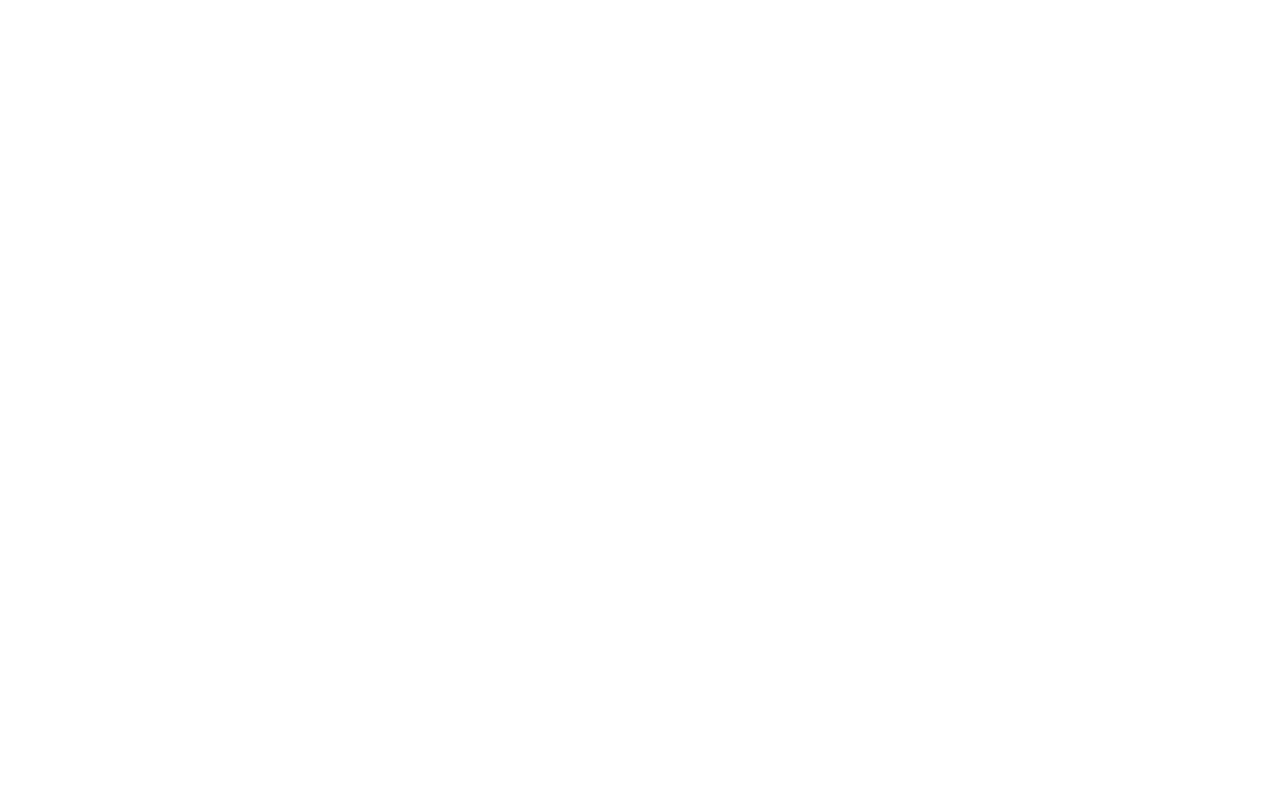
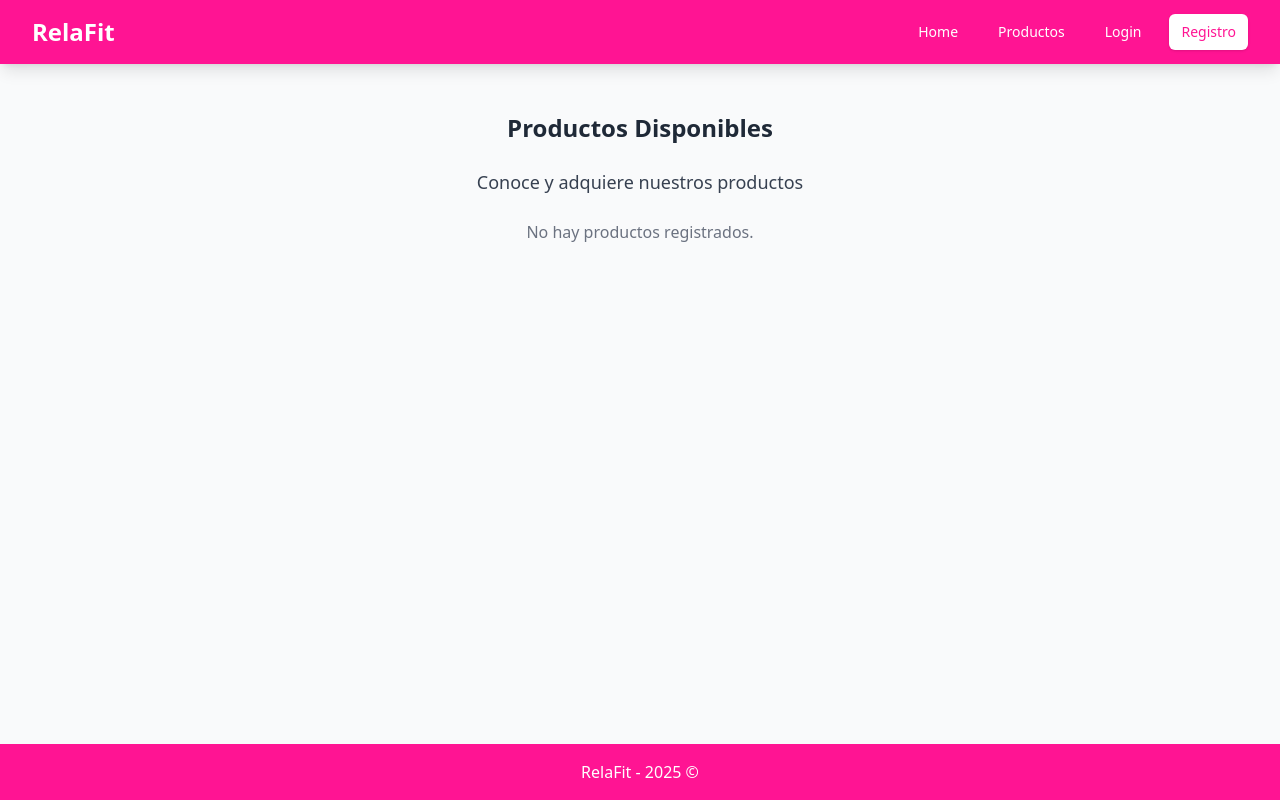
Before and after one commit to MariaAcevedo11/RelaFit, a Django app: page /producto/ in a window 1280 px wide. Before the commit the page is empty. Run offline with Django 5.2, Linux system fonts and the light colour scheme; parts of the project's set-up code (start-up, migrations or seed data) failed here and were passed over; some libraries are stand-ins or nearby versions.

Commit message:
Producto html agregado

```diff
--- a/Sesion/templates/base.html
+++ b/Sesion/templates/base.html
@@ -34,6 +34,10 @@
                         <a href="{% url 'home' %}"
                         class="text-white hover:bg-pink-bright-dark hover:text-white px-3 py-2 rounded-md text-sm font-medium transition duration-300 ease-in-out transform hover:scale-105">
                             Home
+                        </a>
+                        <a href="{% url 'producto' %}"
+                        class="text-white hover:bg-pink-bright-dark hover:text-white px-3 py-2 rounded-md text-sm font-medium transition duration-300 ease-in-out transform hover:scale-105">
+                            Productos
                         </a>
                         <a href="{% url 'login' %}"
                         class="text-white hover:bg-pink-bright-dark hover:text-white px-3 py-2 rounded-md text-sm font-medium transition duration-300 ease-in-out transform hover:scale-105">
--- a/Sesion/templates/producto.html
+++ b/Sesion/templates/producto.html
@@ -0,0 +1,60 @@
+{% extends "base.html" %}
+
+{% block content %}
+<div class="max-w-7xl mx-auto py-6 sm:px-6 lg:px-8">
+    <h2 class="text-2xl font-bold text-gray-800 mb-6 text-center">Productos Disponibles</h2>
+    <h3 class="text-lg font-light text-gray-700 mb-6 text-center">Conoce y adquiere nuestros productos</h3>
+
+    <!-- Grid de productos -->
+    <div class="grid grid-cols-1 sm:grid-cols-2 lg:grid-cols-3 gap-6">
+        {% for producto in productos %}
+        <div onclick="document.getElementById('sidebar-{{ producto.idProducto }}').classList.remove('translate-x-full')"
+             class="bg-white rounded-2xl shadow-md p-5 cursor-pointer transition duration-300 ease-in-out transform hover:scale-105 hover:shadow-lg">
+
+            <!-- Imagen uniforme -->
+            {% if producto.imagenProducto %}
+            <div class="w-full h-40 overflow-hidden rounded-xl mb-3">
+                <img src="{{ producto.imagenProducto.url }}" alt="{{ producto.tipoProducto }}" class="w-full h-full object-cover">
+            </div>
+            {% else %}
+            <div class="w-full h-40 bg-gray-200 flex items-center justify-center rounded-xl mb-3 text-gray-500">
+                Sin imagen
+            </div>
+            {% endif %}
+
+            <!-- Información visible en la tarjeta -->
+            <h3 class="text-lg font-semibold text-pink-bright">{{ producto.tipoProducto }}</h3>
+            <p class="text-sm text-gray-600">Marca: {{ producto.marcaProducto }}</p>
+            <p class="text-sm text-gray-600">Cantidad: {{ producto.cantidadDeProducto }}</p>
+            <p class="text-sm text-gray-600">Vence: {{ producto.fechaVencimientoProducto }}</p>
+        </div>
+        {% empty %}
+        <p class="text-center text-gray-500 col-span-3">No hay productos registrados.</p>
+        {% endfor %}
+    </div>
+</div>
+
+<!-- Sidebars de productos -->
+{% for producto in productos %}
+<div id="sidebar-{{ producto.idProducto }}" class="fixed top-0 right-0 h-full w-96 bg-white shadow-2xl transform translate-x-full transition-transform duration-300 z-50 overflow-y-auto">
+    <div class="p-6">
+        <button onclick="document.getElementById('sidebar-{{ producto.idProducto }}').classList.add('translate-x-full')" class="text-gray-500 hover:text-gray-800 mb-4">X Cerrar</button>
+
+        <h2 class="text-xl font-bold mb-2">{{ producto.tipoProducto }}</h2>
+        <p class="text-sm text-gray-600"><strong class="text-black">Marca:</strong> {{ producto.marcaProducto }}</p>
+        <p class="text-sm text-gray-600"><strong class="text-black">Cantidad:</strong> {{ producto.cantidadDeProducto }}</p>
+        <p class="text-sm text-gray-600"><strong class="text-black">Fecha Vencimiento:</strong> {{ producto.fechaVencimientoProducto }}</p>
+
+        {% if producto.productoReserva %}
+        <p class="text-sm text-gray-600"><strong class="text-black">Reserva asociada:</strong> {{ producto.productoReserva }}</p>
+        {% endif %}
+
+        <div class="mt-6">
+            <a href="/reserva/" class="block bg-pink-bright hover:bg-pink-bright-dark text-white text-center py-3 rounded-xl shadow-md font-semibold transition duration-300">
+                Reservar Producto
+            </a>
+        </div>
+    </div>
+</div>
+{% endfor %}
+{% endblock %}
--- /dev/null
+++ b/requirements.txt
@@ -0,0 +1 @@
+Pillow
```
Also changed, not shown: db.sqlite3.
